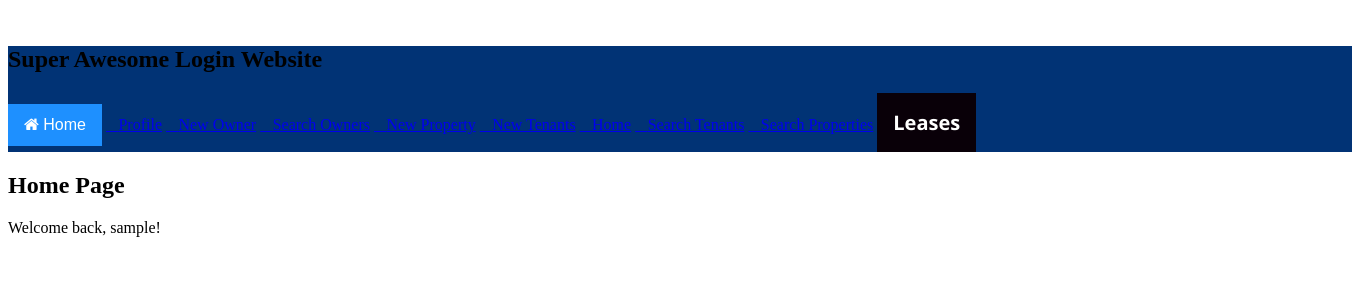
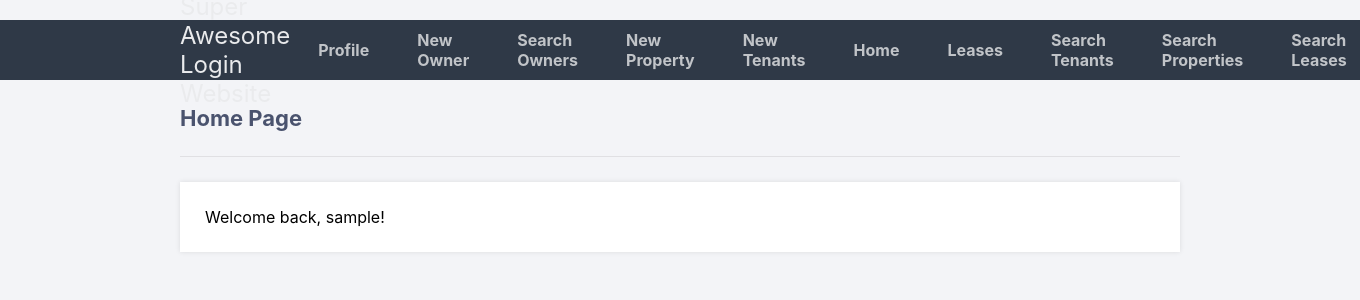
Before and after one commit to Jasontibaldo/SoftwareEngineering, a Flask app: page /pythonlogin/home in a window 1360 px wide. Shown: the top 300 px of the page. Run offline with Flask 2, Linux system fonts and the light colour scheme; the visitor is signed in with stand-in values (Sample User, id 1); some libraries are stand-ins or nearby versions.

Commit message:
Revert "maybe working dropdown"
This reverts commit 68146ffb021a34964ba738711dd88115551c7802.

```diff
--- a/pythonlogin/templates/layout.html
+++ b/pythonlogin/templates/layout.html
@@ -3,93 +3,23 @@
 	<head>
 		<meta charset="utf-8">
 		<title>{% block title %}{% endblock %}</title>
-<link rel="stylesheet" href="styles.css">
-<link rel="stylesheet" href="all.css">
-		<link rel="stylesheet" href="https://cdnjs.cloudflare.com/ajax/libs/font-awesome/4.7.0/css/font-awesome.min.css">
-		<style>
-.menu-btn {
-   background-color: #090008;
-   color: white;
-   padding: 16px;
-   font-size: 20px;
-   font-weight: bolder;
-   font-family: 'Segoe UI', Tahoma, Geneva, Verdana, sans-serif;
-   border: none;
-}
-.dropdown-menu {
-   position: relative;
-   display: inline-block;
-}
-.menu-content {
-   display: none;
-   position: absolute;
-   background-color: #017575;
-   min-width: 160px;
-   z-index: 1;
-}
-nav{
-   background-color: #013375;
-}
-.links,.links-hidden{
-   display: inline-block;
-   color: rgb(255, 255, 255);
-   padding: 12px 16px;
-   text-decoration: none;
-   font-size: 18px;
-   font-weight: bold;
-}
-.links-hidden{
-   display: block;
-}
-.links{
-   display: inline-block;
-}
-.links-hidden:hover,.links:hover {
-   background-color: rgb(100, 107, 46);
-}
-.dropdown-menu:hover .menu-content {
-   display: block;
-}
-.dropdown-menu:hover .menu-btn {
-   background-color: #3e8e41;
-}
-.btn {
-  background-color: DodgerBlue; /* Blue background */
-  border: none; /* Remove borders */
-  color: white; /* White text */
-  padding: 12px 16px; /* Some padding */
-  font-size: 16px; /* Set a font size */
-  cursor: pointer; /* Mouse pointer on hover */
-}
-
-/* Darker background on mouse-over */
-.btn:hover {
-  background-color: RoyalBlue;
-}
-</style>
-
+		<link rel="stylesheet" href="{{ url_for('static', filename='style.css') }}">
+		<link rel="stylesheet" href="all.css">
 	</head>
 	<body class="loggedin">
 		<nav class="navtop">
 			<div>
 				<h1>Super Awesome Login Website</h1>
-				<button class="btn"><i class="fa fa-home"></i> Home</button>
 				<a href="{{ url_for('profile') }}"><i class="fas fa-user-circle"></i>Profile</a>
 				<a href="{{ url_for('newOwner') }}"><i class="fas fa-user-circle"></i>New Owner</a>
 				<a href="{{ url_for('searchOwnerPage') }}"><i class="fas fa-user-circle"></i>Search Owners</a>
 				<a href="{{ url_for('newProperty') }}"><i class="fas fa-user-circle"></i>New Property</a>
 				<a href="{{ url_for('newTenant') }}"><i class="fas fa-user-circle"></i>New Tenants</a>
 				<a href="{{ url_for('home') }}"><i class="fas fa-user-circle"></i>Home</a>
+				<a href="{{ url_for('leaseMainPage') }}"><i class="fas fa-user-circle"></i>Leases</a>
 				<a href="{{ url_for('searchTenantPage') }}"><i class="fas fa-user-circle"></i>Search Tenants</a>
 				<a href="{{ url_for('searchPropertyPage') }}"><i class="fas fa-user-circle"></i>Search Properties</a>
-				<div class="dropdown-menu">
-<button class="menu-btn">Leases </button>
-<div class="menu-content">
-<a class="links-hidden" href="{{ url_for('newLease') }}">Create A New Lease</a>
-<a class="links-hidden" href="{{ url_for('searchLeasePage') }}">Search For A Lease</a>
-
-</div>
-</div>
+				<a href="{{ url_for('searchLeasePage') }}"><i class="fas fa-user-circle"></i>Search Leases</a>
 
 
 
```
